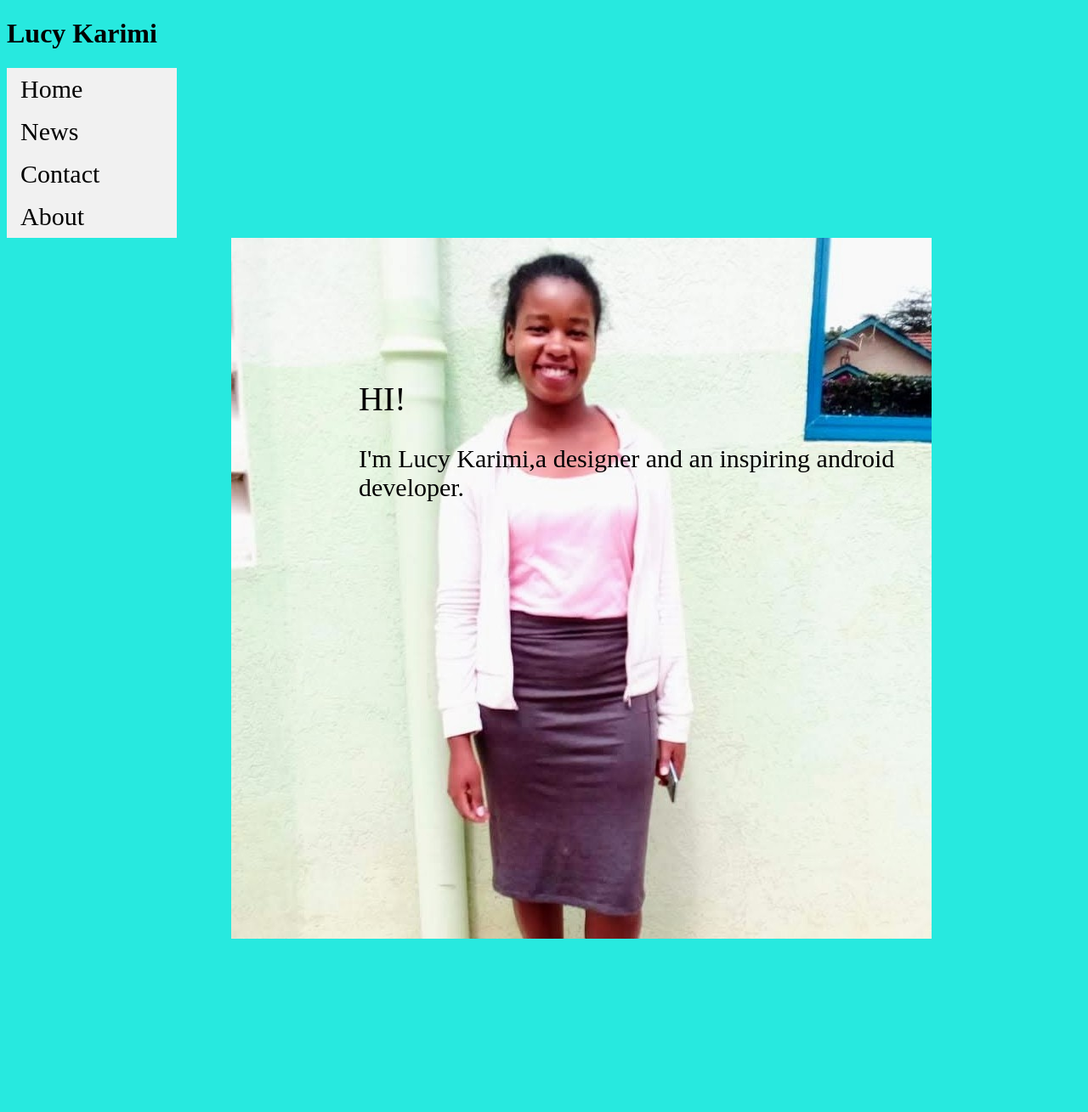
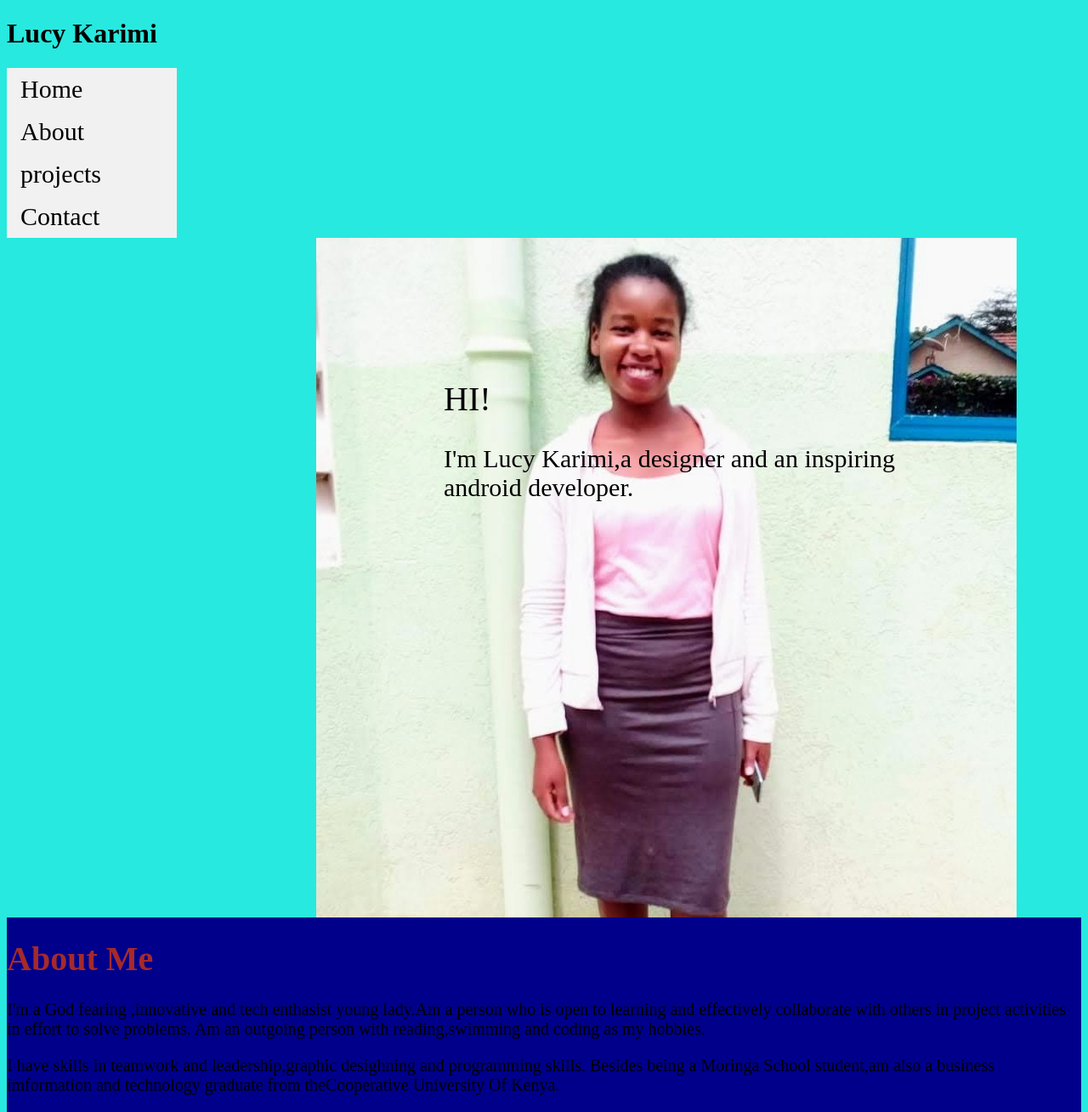
Before and after one commit to luciahroyalty101/my-portfolio, a plain HTML site: page index.html in a window 1280 px wide. Shown: the whole page at 85% size. Before the commit the page ends 1180 px from the top, so only its background shows below. Drawn offline with Linux system fonts and the light colour scheme.

Commit message:
modified index.html and styled

```diff
--- a/css/styles.css
+++ b/css/styles.css
@@ -22,14 +22,13 @@ ul {
   .description{
       background-image: url(/img/Lucy.jpg);
       background-repeat: no-repeat;
-      height: 600px;
-      width: 700px;
+      height: 500px;
+      width: 600px;
       align-items: center;
       float: right;
       padding: 150px;
   }
   .description p{
-      /* text-align: center; */
       color:black;
       justify-content: space-evenly;
   }
@@ -42,3 +41,12 @@ ul {
   #zesta{
       font-size: 30px;
   }
+.wangeci{
+    font-size: 40px;
+    color: brown;
+}
+.karimi{
+    float: left;
+    font-size: 20px;
+    background-color: darkblue;
+}
--- a/index.html
+++ b/index.html
@@ -11,9 +11,9 @@
     <div id="zesta">
         <ul>
             <li><a href="home">Home</a></li>
-            <li><a href="About">News</a></li>
-            <li><a href="projects">Contact</a></li>
-            <li><a href="contact">About</a></li>
+            <li><a href="About">About</a></li>
+            <li><a href="projects">projects</a></li>
+            <li><a href="contact">Contact</a></li>
           </ul>
     </div>
     <div class="description">
@@ -23,6 +23,14 @@
         </div>
 
     </div>
+    <div class="karimi">
+        <h2><span class="wangeci">About Me<span></h2>
+        <p>I'm a God fearing ,innovative and tech enthasist young lady.Am a person who is open to learning and effectively collaborate with others in project activities in effort to solve problems.
+           Am an outgoing person with reading,swimming and coding as my hobbies.
+        </p>
+        <p>I have skills in teamwork and leadership,graphic desighning and programming skills.
+            Besides being a Moringa School student,am also a business imformation and technology graduate from theCooperative University Of Kenya.        </p>
+    </div>
 
 
 </body>
```
